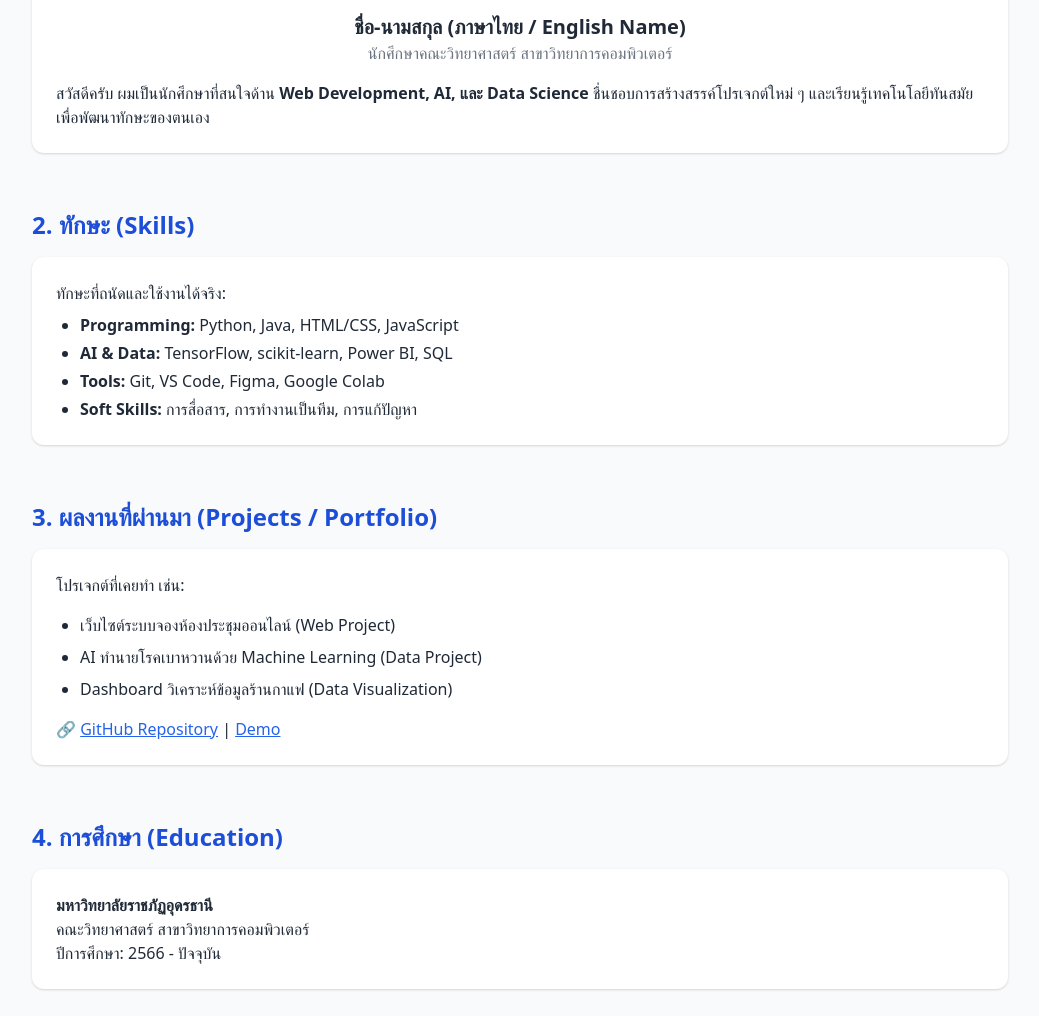
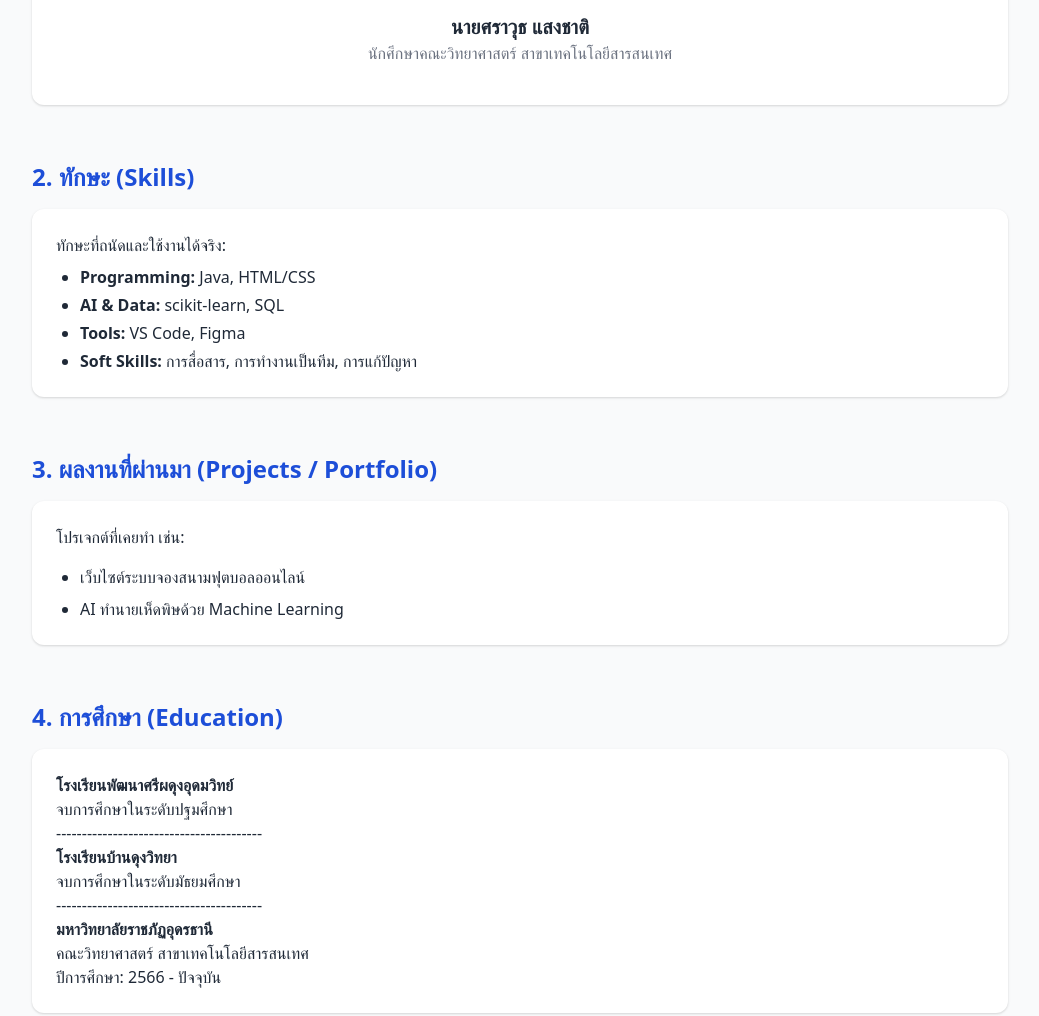
Before and after one commit to KIMM1CH/KIMM1CH.github.io, a plain HTML site: page index.html in a window 1280 px wide. Shown: the part 383-1399 px from the top of the page, without its empty margins (120-1159 px from the left). Drawn offline with nearby package versions, Linux system fonts and the light colour scheme.

Commit message:
Update index.html

```diff
--- a/index.html
+++ b/index.html
@@ -3,7 +3,7 @@
 <head>
   <meta charset="UTF-8">
   <meta name="viewport" content="width=device-width, initial-scale=1.0">
-  <title>Portfolio นักศึกษา2 | GitHub.io</title>
+  <title>Portfolio นักศึกษา | GitHub.io</title>
   <link href="https://cdn.jsdelivr.net/npm/tailwindcss@2.2.19/dist/tailwind.min.css" rel="stylesheet">
 </head>
 <body class="bg-gray-50 text-gray-800">
@@ -20,10 +20,8 @@
       <h2 class="text-2xl font-semibold text-blue-700 mb-4">1. แนะนำตัว (Introduction / Profile)</h2>
       <div class="bg-white p-6 rounded-xl shadow">
         <img src="profile.jpg" alt="Profile" class="w-32 h-32 rounded-full mx-auto mb-4 border-4 border-blue-300">
-        <p class="text-center font-bold text-xl">ชื่อ-นามสกุล (ภาษาไทย / English Name)</p>
-        <p class="text-center text-gray-500 mb-4">นักศึกษาคณะวิทยาศาสตร์ สาขาวิทยาการคอมพิวเตอร์</p>
-        <p>สวัสดีครับ ผมเป็นนักศึกษาที่สนใจด้าน <strong>Web Development, AI, และ Data Science</strong>
-          ชื่นชอบการสร้างสรรค์โปรเจกต์ใหม่ ๆ และเรียนรู้เทคโนโลยีทันสมัยเพื่อพัฒนาทักษะของตนเอง</p>
+        <p class="text-center font-bold text-xl">นายศราวุธ แสงชาติ</p>
+        <p class="text-center text-gray-500 mb-4">นักศึกษาคณะวิทยาศาสตร์ สาขาเทคโนโลยีสารสนเทศ</p>
       </div>
     </section>
 
@@ -33,9 +31,9 @@
       <div class="bg-white p-6 rounded-xl shadow">
         <p class="mb-2">ทักษะที่ถนัดและใช้งานได้จริง:</p>
         <ul class="list-disc ml-6 space-y-1">
-          <li><strong>Programming:</strong> Python, Java, HTML/CSS, JavaScript</li>
-          <li><strong>AI & Data:</strong> TensorFlow, scikit-learn, Power BI, SQL</li>
-          <li><strong>Tools:</strong> Git, VS Code, Figma, Google Colab</li>
+          <li><strong>Programming:</strong> Java, HTML/CSS </li>
+          <li><strong>AI & Data:</strong> scikit-learn, SQL</li>
+          <li><strong>Tools:</strong> VS Code, Figma</li>
           <li><strong>Soft Skills:</strong> การสื่อสาร, การทำงานเป็นทีม, การแก้ปัญหา</li>
         </ul>
       </div>
@@ -47,12 +45,10 @@
       <div class="bg-white p-6 rounded-xl shadow space-y-4">
         <p>โปรเจกต์ที่เคยทำ เช่น:</p>
         <ul class="list-disc ml-6 space-y-2">
-          <li>เว็บไซต์ระบบจองห้องประชุมออนไลน์ (Web Project)</li>
-          <li>AI ทำนายโรคเบาหวานด้วย Machine Learning (Data Project)</li>
-          <li>Dashboard วิเคราะห์ข้อมูลร้านกาแฟ (Data Visualization)</li>
+          <li>เว็บไซต์ระบบจองสนามฟุตบอลออนไลน์</li>
+          <li>AI ทำนายเห็ดพิษด้วย Machine Learning</li>
         </ul>
-        <p class="mt-4">🔗 <a href="#" class="text-blue-600 underline">GitHub Repository</a> |
-          <a href="#" class="text-blue-600 underline">Demo</a></p>
+
       </div>
     </section>
 
@@ -60,8 +56,14 @@
     <section id="education">
       <h2 class="text-2xl font-semibold text-blue-700 mb-4">4. การศึกษา (Education)</h2>
       <div class="bg-white p-6 rounded-xl shadow">
+        <p><strong>โรงเรียนพัฒนาศรีผดุงอุดมวิทย์</strong></p>
+        <p>จบการศึกษาในระดับปฐมศึกษา</p>
+        <p>----------------------------------------</p>
+        <p><strong>โรงเรียนบ้านดุงวิทยา</strong></p>
+        <p>จบการศึกษาในระดับมัธยมศึกษา</p>
+        <p>----------------------------------------</p>
         <p><strong>มหาวิทยาลัยราชภัฏอุดรธานี</strong></p>
-        <p>คณะวิทยาศาสตร์ สาขาวิทยาการคอมพิวเตอร์</p>
+        <p>คณะวิทยาศาสตร์ สาขาเทคโนโลยีสารสนเทศ</p>
         <p>ปีการศึกษา: 2566 - ปัจจุบัน</p>
       </div>
     </section>
@@ -82,10 +84,8 @@
     <section id="contact">
       <h2 class="text-2xl font-semibold text-blue-700 mb-4">6. ติดต่อ (Contact)</h2>
       <div class="bg-white p-6 rounded-xl shadow">
-        <p>Email: <a href="mailto:example@gmail.com" class="text-blue-600 underline">example@gmail.com</a></p>
-        <p>GitHub: <a href="#" class="text-blue-600 underline">github.com/username</a></p>
-        <p>LinkedIn: <a href="#" class="text-blue-600 underline">linkedin.com/in/username</a></p>
-        <p>จังหวัด: อุดรธานี</p>
+        <p>Email: <a href="66040233111@udru.ac.th" class="text-blue-600 underline">66040233111@udru.ac.th</a></p>
+        <p>GitHub: <a href="http://github.com/KIMM1CH" class="text-blue-600 underline">http://github.com/KIMM1CH</a></p>
       </div>
     </section>
 
@@ -94,7 +94,7 @@
       <h2 class="text-2xl font-semibold text-blue-700 mb-4">7. องค์ประกอบเสริม (Career Interest)</h2>
       <div class="bg-white p-6 rounded-xl shadow">
         <p>เป้าหมายในอนาคต: อยากพัฒนาเส้นทางอาชีพด้าน <strong>Data Science</strong>
-          และ <strong>Artificial Intelligence</strong> เพื่อสร้างประโยชน์ให้กับองค์กรและสังคม</p>
+          และ <strong>IT Support</strong> เพื่อสร้างประโยชน์ให้กับองค์กรและสังคม</p>
       </div>
     </section>
 
```
